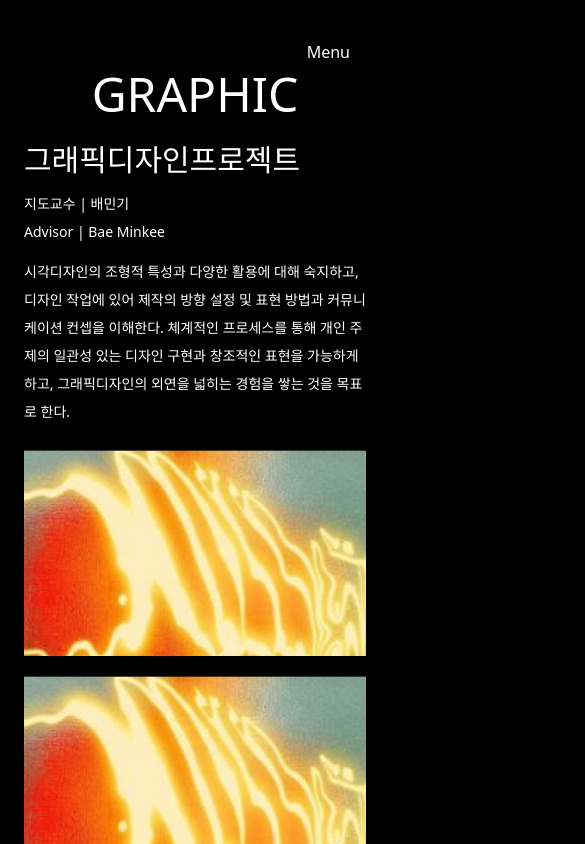
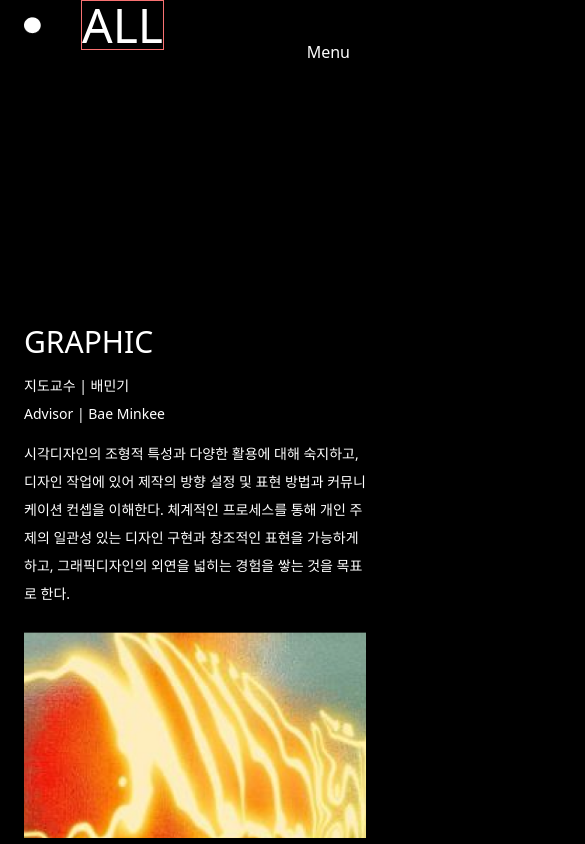
Before and after one commit to pyungjae9492/snu-design-week-2023, a Next.js app: page /works in a window 390 px wide. Shown: the top 844 px of the page, 585 px wide, since content can reach past the window. Built offline with nearby package versions, Linux system fonts and the light colour scheme; no server answers; a web font is replaced by a local one; what @react-icons/all-files, notion-utils would draw is missing.

Commit message:
feat: navigation bar

```diff
--- a/containers/works/fragments/MenuBar.tsx
+++ b/containers/works/fragments/MenuBar.tsx
@@ -3,37 +3,134 @@ import React, { useState } from 'react'
 
 import ellipse from 'public/ellipse.png'
 
-export const MenuBar = () => {
-  const menuItems = [
-    'ALL',
-    'BRAND',
-    'UX/UI',
-    'MEDIA',
-    'GRAPHIC',
-    'PRODUCT INTERACTION',
-    'LIVING',
-    'MOBILITY',
-    'SPACE'
-  ]
-  const [isMenuOpen, setIsMenuOpen] = useState(true)
+import styles from './menubar.module.css'
 
-  const handleClickMenu = () => {
-    setIsMenuOpen(!isMenuOpen)
+{
+  /*props: isMenuOpen, setIsMenuOpen, selectedMenu, setSelectedMenu*/
+}
+export default function MenuBar(props) {
+  const [selectedMenu, setSelectedMenu] = useState(props.selectedMenu)
+
+  const beforeOpenMenu = (menu: string) => (
+    <div className={`flex flex-row items-center gap-10`}>
+      <Image src={ellipse} width='17px' height='17px' layout='fixed' />
+      <div
+        onClick={() => onSelectMenu(menu)}
+        className='flex flex-wrap text-5xl  cursor-pointer border border-red-400'
+      >
+        {menu}
+      </div>
+    </div>
+  )
+
+  const onSelectMenu = (menu: string) => {
+    props.setIsMenuOpen(!props.isMenuOpen)
+    setSelectedMenu(menu)
   }
 
   return (
-    <div className='flex flex-col w-1/2 gap-[50px]'>
-      {isMenuOpen &&
-        menuItems.map((item, index) => (
-          <div
-            key={index}
-            className='flex flex-row'
-            style={{ transform: `rotate(${isMenuOpen ? index * 7 : 0}deg)` }}
-          >
-            <Image src={ellipse} width='18px' height='18px' />
-            <div className='text-white text-3xl'>{item}</div>
-          </div>
-        ))}
+    <div className='w-[500px] max-h-[300px]'>
+      {props.isMenuOpen ? (
+        <div className={styles.circle}>
+          <>
+            <div className={styles.all}>{beforeOpenMenu('ALL')}</div>
+            <div className={styles.brand}>{beforeOpenMenu('BRAND')}</div>
+            <div className={styles.uxui}>{beforeOpenMenu('UX/UI')}</div>
+            <div className={styles.media}>{beforeOpenMenu('MEDIA')}</div>
+            <div className={styles.graphic}>{beforeOpenMenu('GRAPHIC')}</div>
+            <div className={styles.product}>
+              {beforeOpenMenu('PRODUCT INTERACTION')}
+            </div>
+            <div className={styles.living}>{beforeOpenMenu('LIVING')}</div>
+            <div className={styles.mobility}>{beforeOpenMenu('MOBILITY')}</div>
+            <div className={styles.space}>{beforeOpenMenu('SPACE')}</div>
+          </>
+        </div>
+      ) : (
+        <div className={styles.circle}>
+          <>
+            <div
+              className={
+                selectedMenu === 'ALL' ? styles.allselected : styles.allreverse
+              }
+            >
+              {beforeOpenMenu('ALL')}
+            </div>
+            <div
+              className={
+                selectedMenu === 'BRAND'
+                  ? styles.brandselected
+                  : styles.brandreverse
+              }
+            >
+              {beforeOpenMenu('BRAND')}
+            </div>
+            <div
+              className={
+                selectedMenu === 'UX/UI'
+                  ? styles.uxuiselected
+                  : styles.uxuireverse
+              }
+            >
+              {beforeOpenMenu('UX/UI')}
+            </div>
+            <div
+              className={
+                selectedMenu === 'MEDIA'
+                  ? styles.mediaselected
+                  : styles.mediareverse
+              }
+            >
+              {beforeOpenMenu('MEDIA')}
+            </div>
+            <div
+              className={
+                selectedMenu === 'GRAPHIC'
+                  ? styles.graphicselected
+                  : styles.graphicreverse
+              }
+            >
+              {beforeOpenMenu('GRAPHIC')}
+            </div>
+            <div
+              className={
+                selectedMenu === 'PRODUCT INTERACTION'
+                  ? styles.productselected
+                  : styles.productreverse
+              }
+            >
+              {beforeOpenMenu('PRODUCT INTERACTION')}
+            </div>
+            <div
+              className={
+                selectedMenu === 'LIVING'
+                  ? styles.livingselected
+                  : styles.livingreverse
+              }
+            >
+              {beforeOpenMenu('LIVING')}
+            </div>
+            <div
+              className={
+                selectedMenu === 'MOBILITY'
+                  ? styles.mobilityselected
+                  : styles.mobilityreverse
+              }
+            >
+              {beforeOpenMenu('MOBILITY')}
+            </div>
+            <div
+              className={
+                selectedMenu === 'SPACE'
+                  ? styles.spaceselected
+                  : styles.spacereverse
+              }
+            >
+              {beforeOpenMenu('SPACE')}
+            </div>
+          </>
+        </div>
+      )}
     </div>
   )
 }
--- a/containers/works/fragments/MenuExplanation.tsx
+++ b/containers/works/fragments/MenuExplanation.tsx
@@ -1,18 +1,24 @@
+import React, { useState } from 'react'
+
+{
+  /*props로 selectedMenu 넘겨받기*/
+}
 export const MenuExplanation = () => {
+  const [menuName, setMenuName] = useState('GRAPHIC')
+  const [professor, setProfessor] = useState('배민기')
+  const [advisor, setAdvisor] = useState('Bae Minkee')
+  const [description, setDescription] = useState(
+    '시각디자인의 조형적 특성과 다양한 활용에 대해 숙지하고, 디자인 작업에 있어 제작의 방향 설정 및 표현 방법과 커뮤니케이션 컨셉을 이해한다. 체계적인 프로세스를 통해 개인 주제의 일관성 있는 디자인 구현과 창조적인 표현을 가능하게 하고, 그래픽디자인의 외연을 넓히는 경험을 쌓는 것을 목표로 한다.'
+  )
+
   return (
     <div className='flex flex-col my-6'>
-      <p className='text-3xl font-medium mb-3 lg:mb-6'>그래픽디자인프로젝트</p>
+      <p className='text-3xl font-medium mb-3 lg:mb-6'>{menuName}</p>
       <div className='text-sm leading-7 mb-3 lg:mb-6 '>
-        <p>지도교수 | 배민기</p>
-        <p>Advisor | Bae Minkee</p>
+        <p>지도교수 | {professor}</p>
+        <p>Advisor | {advisor}</p>
       </div>
-      <p className='text-sm leading-7'>
-        시각디자인의 조형적 특성과 다양한 활용에 대해 숙지하고, 디자인 작업에
-        있어 제작의 방향 설정 및 표현 방법과 커뮤니케이션 컨셉을 이해한다.
-        체계적인 프로세스를 통해 개인 주제의 일관성 있는 디자인 구현과 창조적인
-        표현을 가능하게 하고, 그래픽디자인의 외연을 넓히는 경험을 쌓는 것을
-        목표로 한다.
-      </p>
+      <p className='text-sm leading-7'>{description}</p>
     </div>
   )
 }
--- /dev/null
+++ b/containers/works/fragments/menubar.module.css
@@ -0,0 +1,190 @@
+.circle {
+  width: 1200px;
+  height: 1200px;
+  border-radius: 50%;
+  background: transparent;
+  /* border: 1px solid #fff; */
+  position: relative;
+  top: -600px;
+  left: -900px;
+}
+
+@keyframes move {
+  0% {
+    transform: translateX(0);
+    opacity: 0;
+  }
+  100% {
+    transform: rotate(var(--angle)) translateX(var(--x));
+    opacity: 1;
+  }
+}
+
+.all,
+.brand,
+.uxui,
+.media,
+.graphic,
+.product,
+.living,
+.mobility,
+.space {
+  width: 100%;
+  height: auto;
+  position: absolute;
+  top: 50%;
+  left: 50%;
+  padding-left: 50%;
+  transform-origin: center left;
+  animation: move 2s linear forwards;
+  animation-delay: 2s;
+  opacity: 0;
+  --x: 0px;
+  --y: 0;
+}
+.all {
+  padding-left: 0px;
+  animation-delay: 0s;
+  --angle: 0deg;
+  --x: 50%;
+}
+.brand {
+  --angle: 7deg;
+}
+.uxui {
+  --angle: 14deg;
+}
+.media {
+  --angle: 21deg;
+}
+.graphic {
+  --angle: 28deg;
+}
+.product {
+  width: 110%;
+  --angle: 35deg;
+}
+.living {
+  --angle: 42deg;
+}
+.mobility {
+  --angle: 49deg;
+}
+.space {
+  --angle: 56deg;
+}
+
+@keyframes moveselected {
+  0% {
+    transform: translateX(var(--x));
+  }
+  100% {
+    transform: rotate(var(--angle));
+  }
+}
+.allselected,
+.brandselected,
+.uxuiselected,
+.mediaselected,
+.graphicselected,
+.productselected,
+.livingselected,
+.mobilityselected,
+.spaceselected {
+  width: 100%;
+  height: auto;
+  position: absolute;
+  top: 50%;
+  left: 50%;
+  padding-left: 50%;
+  transform-origin: center left;
+  animation: moveselected 2s linear forwards;
+  animation-direction: reverse;
+  --x: -300px;
+}
+.allselected {
+  --angle: 0deg;
+}
+.brandselected {
+  --angle: 7deg;
+}
+.uxuiselected {
+  --angle: 14deg;
+}
+.mediaselected {
+  --angle: 21deg;
+}
+.graphicselected {
+  --angle: 28deg;
+}
+.productselected {
+  width: 110%;
+  --angle: 35deg;
+}
+.livingselected {
+  --angle: 42deg;
+}
+.mobilityselected {
+  --angle: 49deg;
+}
+.spaceselected {
+  --angle: 56deg;
+}
+
+@keyframes movereverse {
+  0% {
+    opacity: 0;
+  }
+  100% {
+    transform: rotate(var(--angle));
+    opacity: 1;
+  }
+}
+.allreverse,
+.brandreverse,
+.uxuireverse,
+.mediareverse,
+.graphicreverse,
+.productreverse,
+.livingreverse,
+.mobilityreverse,
+.spacereverse {
+  --origin: 0;
+  width: 100%;
+  height: auto;
+  position: absolute;
+  top: 50%;
+  left: 50%;
+  padding-left: 50%;
+  transform-origin: center left;
+  animation: movereverse 1s linear forwards;
+  animation-direction: reverse;
+}
+.allreverse {
+  --angle: 0deg;
+}
+.brandreverse {
+  --angle: 7deg;
+}
+.uxuireverse {
+  --angle: 14deg;
+}
+.mediareverse {
+  --angle: 21deg;
+}
+.graphicreverse {
+  --angle: 28deg;
+}
+.productreverse {
+  width: 110%;
+  --angle: 35deg;
+}
+.livingreverse {
+  --angle: 42deg;
+}
+.mobilityreverse {
+  --angle: 49deg;
+}
+.spacereverse {
+  --angle: 56deg;
+}
--- a/containers/works/index.tsx
+++ b/containers/works/index.tsx
@@ -1,28 +1,38 @@
 import Image from 'next/image'
 import React, { useEffect, useState } from 'react'
 
+import { is } from 'date-fns/locale'
 import ellipse from 'public/ellipse.png'
 
-import { MenuBar } from './fragments/MenuBar'
+import MenuBar from './fragments/MenuBar'
 import { MenuExplanation } from './fragments/MenuExplanation'
 import { ProjectImage } from './fragments/ProjectImage'
 
 export const WorksContainer = () => {
   const [isMenuOpen, setIsMenuOpen] = useState(false)
 
+  const [selectedMenu, setSelectedMenu] = useState('ALL')
+
   return (
     <div className='w-full h-max flex-col lg:flex-row'>
       <div className='max-h-screen flex-col mx-6 lg:flex lg:flex-row lg:justify-between'>
         {/*메뉴와 메뉴 설명*/}
         <div className='flex flex-col lg:justify-between lg:mr-12'>
-          <div className='flex flex-col items-center gap-10 lg:flex-row '>
-            <Image
+          <div>
+            {/* <Image
               src={ellipse}
-              width={30}
-              height={30}
-              className='invisible lg:visible'
+              width='17px'
+              height='17px'
+              layout='fixed'
+              className='fixed top-0 left-1 visible sm:invisible '
+            /> */}
+            {/* <div className='text-5xl'>{selectedMenu}</div> */}
+            <MenuBar
+              isMenuOpen={isMenuOpen}
+              setIsMenuOpen={setIsMenuOpen}
+              selectedMenu={selectedMenu}
+              setSelectedMenu={selectedMenu}
             />
-            <div className='text-5xl'>GRAPHIC</div>
           </div>
           <div className='lg:ml-16 lg:mb-10'>
             {!isMenuOpen && <MenuExplanation />}
```
